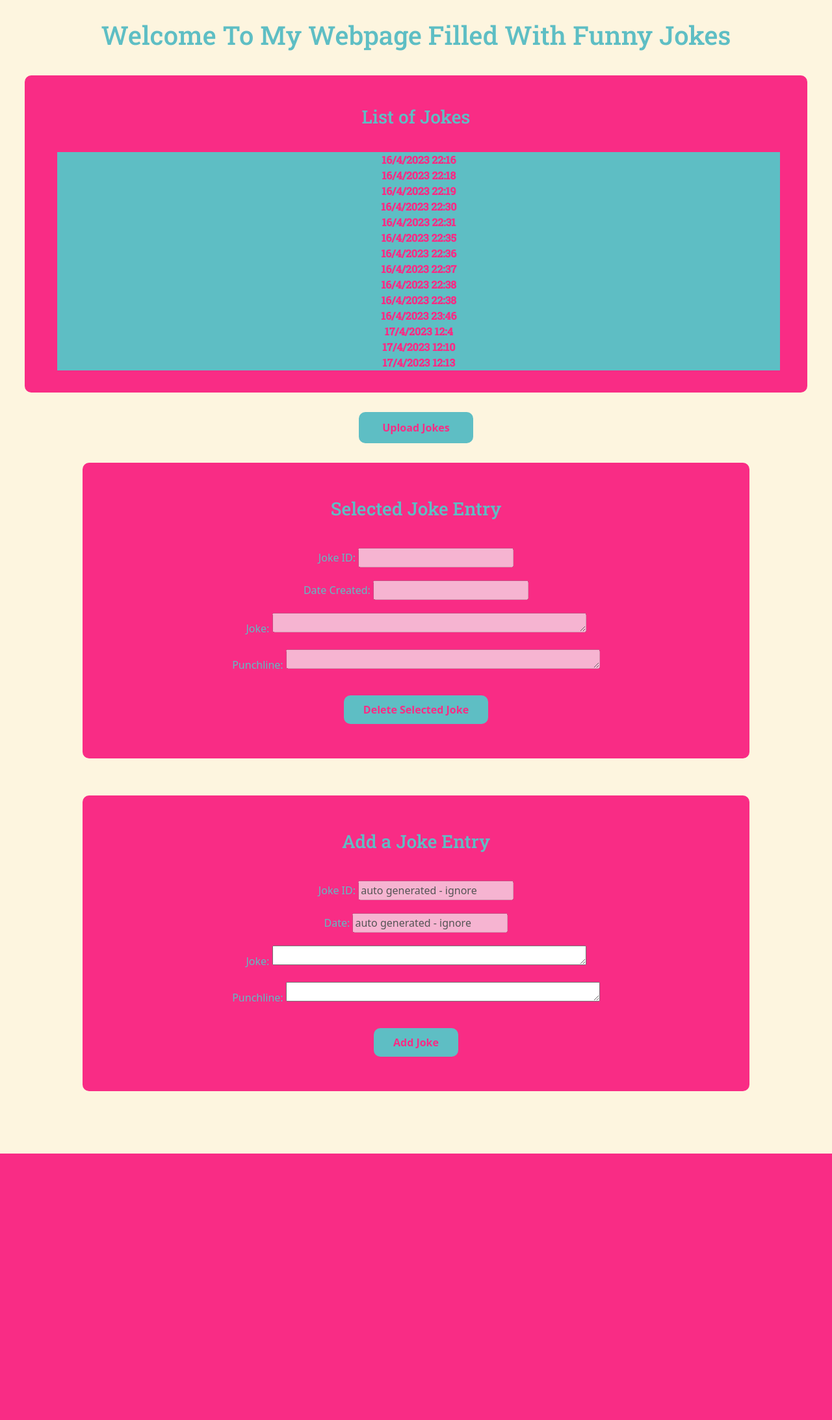
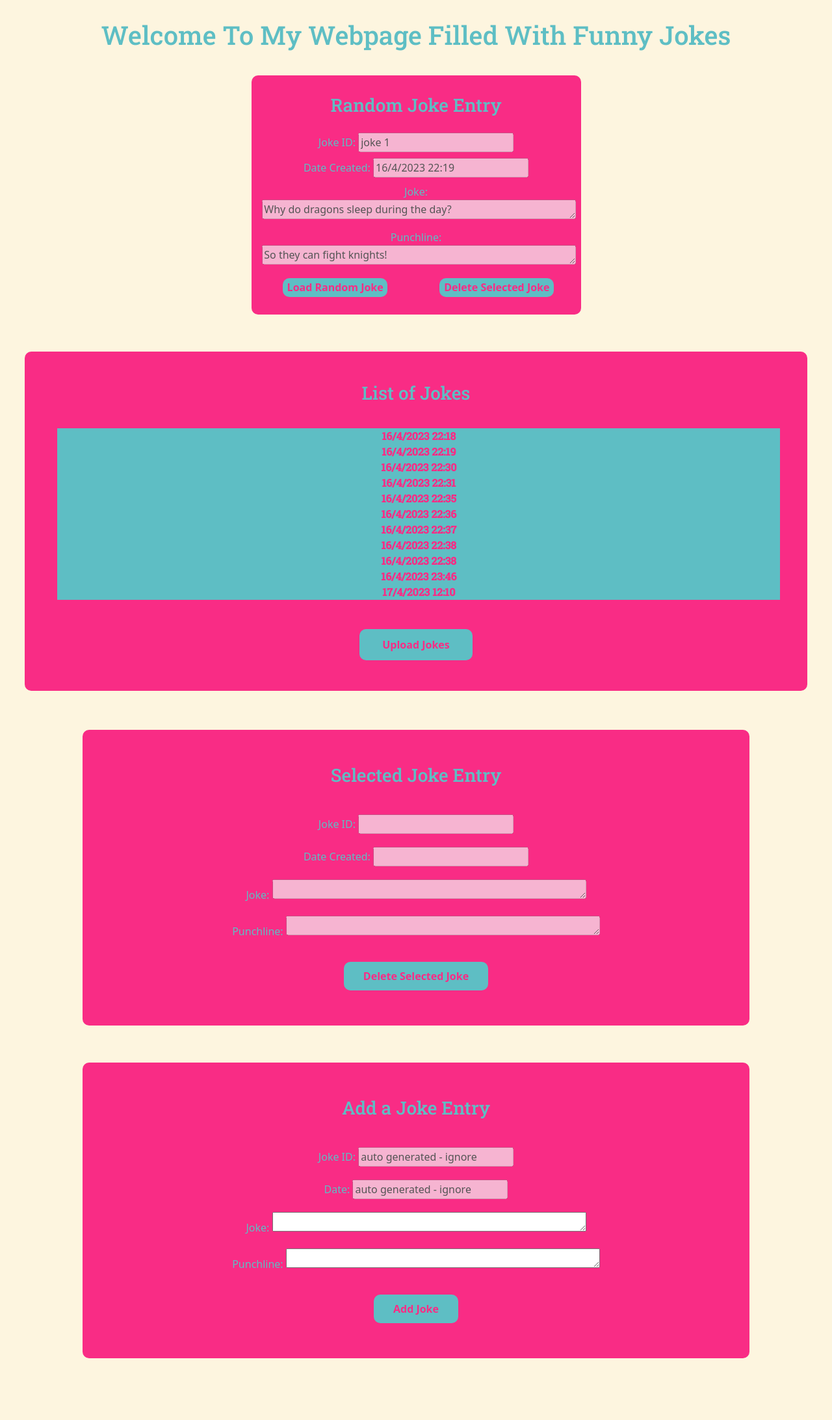
Before and after one commit to GitHubNoyly/APP-Assignment, a Flask app: page / in a window 1280 px wide. Shown: the whole page at 65% size. Before the commit the page ends 1775 px from the top, so only its background shows below. Run offline with Flask 2, Linux system fonts and the light colour scheme.

Commit message:
fully completed

```diff
--- a/data/jokes.json
+++ b/data/jokes.json
@@ -1,10 +1,5 @@
 {
    "jokes": [
-      {
-         "date": "16/4/2023 22:16",
-         "joke": "Why couldn the bicycle get back up",
-         "punchline": "It was two tired."
-      },
       {
          "date": "16/4/2023 22:18",
          "joke": "Did you hear about the scientist who was lab partners with a pot of boiling water?",
@@ -56,17 +51,7 @@
          "punchline": "I love you"
       },
       {
-         "date": "17/4/2023 12:4",
-         "joke": "alejandra ",
-         "punchline": "is super sexy"
-      },
-      {
          "date": "17/4/2023 12:10",
-         "joke": "Guess what om doing",
-         "punchline": "Peeing"
-      },
-      {
-         "date": "17/4/2023 12:13",
          "joke": "Guess what om doing",
          "punchline": "Peeing"
       }
--- a/static/scripts/script.js
+++ b/static/scripts/script.js
@@ -1,6 +1,8 @@
 //event handlers for jokes
 document.getElementById("jokeEntries").addEventListener('click', populateEntry);
 document.getElementById("btnDeleteEntry").addEventListener('click', deleteEntry);
+document.getElementById("btnDeleteRandomEntry").addEventListener('click', deleteRandomEntry);
+document.getElementById("btnLoadRandomEntry").addEventListener('click', randomJokeEntry);
 document.getElementById("btnAddEntry").addEventListener('click', addEntry);
 document.getElementById("btnUploadJokes").addEventListener('click', uploadJournal);
 
@@ -28,6 +30,7 @@ function getJokes(){
       }
 
     document.getElementById("jokeEntries").innerHTML = jokeList;
+    randomJokeEntry();
 
     }
     else{
@@ -45,11 +48,31 @@ function clearEntry(){
     document.getElementById("punchlineEntry").value = "";
 }
 
+function clearRandomEntry(){
+    document.getElementById("randomIdEntry").value = "";
+    document.getElementById("randomDateEntry").value = "";
+    document.getElementById("randomJokeEntry").value = "";
+    document.getElementById("randomPunchlineEntry").value = "";
+}
+
+function randomJokeEntry() {
+  const jokes = document.getElementsByTagName("li");
+  const randomJoke = document.getElementsByTagName("li")[Math.floor(Math.random() * jokes.length)];
+  console.log(randomJoke);
+  let itemIndex = randomJoke.getAttribute("id");
+  let itemDate = randomJoke.getAttribute("dat");
+  let itemJoke = randomJoke.getAttribute("joke");
+  let itemPunchline = randomJoke.getAttribute("punchline");
+  document.getElementById("randomIdEntry").value = itemIndex;
+  document.getElementById("randomDateEntry").value = itemDate;
+  document.getElementById("randomJokeEntry").value = itemJoke;
+  document.getElementById("randomPunchlineEntry").value = itemPunchline;
+}
+
 function populateEntry(e){
     //clear old entry
     clearEntry()
-    //console.log("item: " + e.target);
-    let itemIndex = e.target.id
+    let itemIndex = e.target.id;
     let itemDate = e.target.getAttribute("dat");
     let itemJoke = e.target.getAttribute("joke");
     let itemPunchline = e.target.getAttribute("punchline");
@@ -87,10 +110,25 @@ function deleteEntry(){
   if(idToDelete != ""){
     document.getElementById(idToDelete).remove();
     //remove deleted details from selected entry boxes
-    clearEntry()
-    alert("Journal entry deleted on clientside. Upload to save changes.")
+    clearEntry();
+    alert("Joke entry has been deleted on clientside. Upload to save changes.");
   } else {
-    alert("Please select an entry to delete.")
+    alert("Please select an entry to delete.");
+  }
+
+
+}
+
+function deleteRandomEntry(){
+  let idToDelete = document.getElementById("randomIdEntry").value;
+  if(idToDelete != ""){
+    document.getElementById(idToDelete).remove();
+    //remove deleted details from selected entry boxes
+    clearRandomEntry();
+    alert("Joke entry has been deleted on clientside. Upload to save changes. Loading new funny joke");
+    randomJokeEntry();
+  } else {
+    alert("Please select an entry to delete.");
   }
 
 
@@ -114,8 +152,6 @@ function uploadJournal(){
     objEntry.punchline = entriesList[i].getAttribute("punchline");
     uploadObject.jokes.push(objEntry);
   }
-  //console.log("upload Object:" + JSON.stringify(uploadObject));
-  //console.log(uploadObject.journals[0])
 
   //convert object to JSON and put to api
   let xhttp = new XMLHttpRequest();
@@ -130,6 +166,7 @@ function uploadJournal(){
       //document.getElementById(elResponse).setAttribute("value",  strResponse.result);
 
     };
+
     xhttp.open("PUT", url, true);
     // Converting JSON data to string
     var data = JSON.stringify(uploadObject)
--- a/static/style.css
+++ b/static/style.css
@@ -1,8 +1,14 @@
 body{
+  transition: 2s;
   color: #5EBEC4 !important;
   padding: 0 3% 3% 3%;
   background-color: #FDF5DF !important;
 }
+
+/* body:hover{
+  transition: 2s;
+  background-color: green !important;
+} */
 
 h1,h3{
   padding:2.5%;
@@ -11,12 +17,24 @@ h1,h3{
 }
 
 .jokeList{
+  margin-bottom: 5%;
   background-color: #F92C85;
   padding: 1.5%;
   border: none;
   border-radius: 10px;
 }
 
+.randomJokesItem{
+  margin-bottom: 5%;
+  background-color: #F92C85;
+  padding: 1.5%;
+  border: none;
+  border-radius: 10px;
+}
+
+.randomJokesItem > div > div{
+  padding: 1%;
+}
 
 .jokesItem{
   padding: 2.5%;
@@ -48,7 +66,7 @@ ol{
 }
 
 li{
-  transition-duration: 1s;
+  transition-duration: 0.5s;
   font-family: 'Roboto Slab', serif;
   font-weight: bold;
   color: #F92C85;
@@ -61,7 +79,7 @@ li:hover{
 }
 
 button{
-  transition-duration: 1s;
+  transition-duration: 0.5s;
   padding: 1% 3%;
   margin: 2.5% !important;
   border: none;
@@ -73,6 +91,6 @@ button{
 }
 
 button:hover{
-  transition-duration: 1s;
+  transition-duration: 0.5s;
   background-color: #FDF5DF;
 }
--- a/templates/index.html
+++ b/templates/index.html
@@ -17,15 +17,41 @@
 
     <h1 class="text-center">Welcome To My Webpage Filled With Funny Jokes</h2>
 
+    <div class="container">
+      <div class="row">
+        <div class="col"></div>
+        <div class=" col randomJokesItem text-center">
+            <h3>Random Joke Entry</h3>
+              <div>
+                <div><label for="randomIdEntry">Joke ID: </label>
+                <input type="text" id="randomIdEntry" disabled></div>
+                <div><label for="randomDateEntry">Date Created: </label>
+                <input type="text" id="randomDateEntry" disabled></div>
+                <div><label for="randomJokeEntry">Joke: </label>
+                <textarea type="text" id="randomJokeEntry" rows="1" cols="50" disabled></textarea></div>
+                <div><label for="randomPunchlineEntry">Punchline: </label>
+                <textarea id="randomPunchlineEntry" name="randomPunchlineEntry" rows="1" cols="50" disabled></textarea></div>
+                <div class="container">
+                  <div class="row">
+                    <div class="col"> <button id="btnLoadRandomEntry">Load Random Joke</button></div>
+                    <div class="col"> <button id="btnDeleteRandomEntry">Delete Selected Joke</button></div>
+                  </div>
+                </div>
+            </div>
+        </div>
+        <div class="col"></div>
+      </div>
+    </div>
+
+
     <div class="jokeList text-center">
         <h3>List of Jokes</h3>
         <ol id="jokeEntries">
           <li>item 1</li>
           <li>item 2</li>
         </ol>
+        <div class="text-center"><button id="btnUploadJokes">Upload Jokes</button></div>
     </div>
-
-    <div class="text-center"><button id="btnUploadJokes">Upload Jokes</button></div>
 
     <div class="container text-center">
       <div class="row">
```
